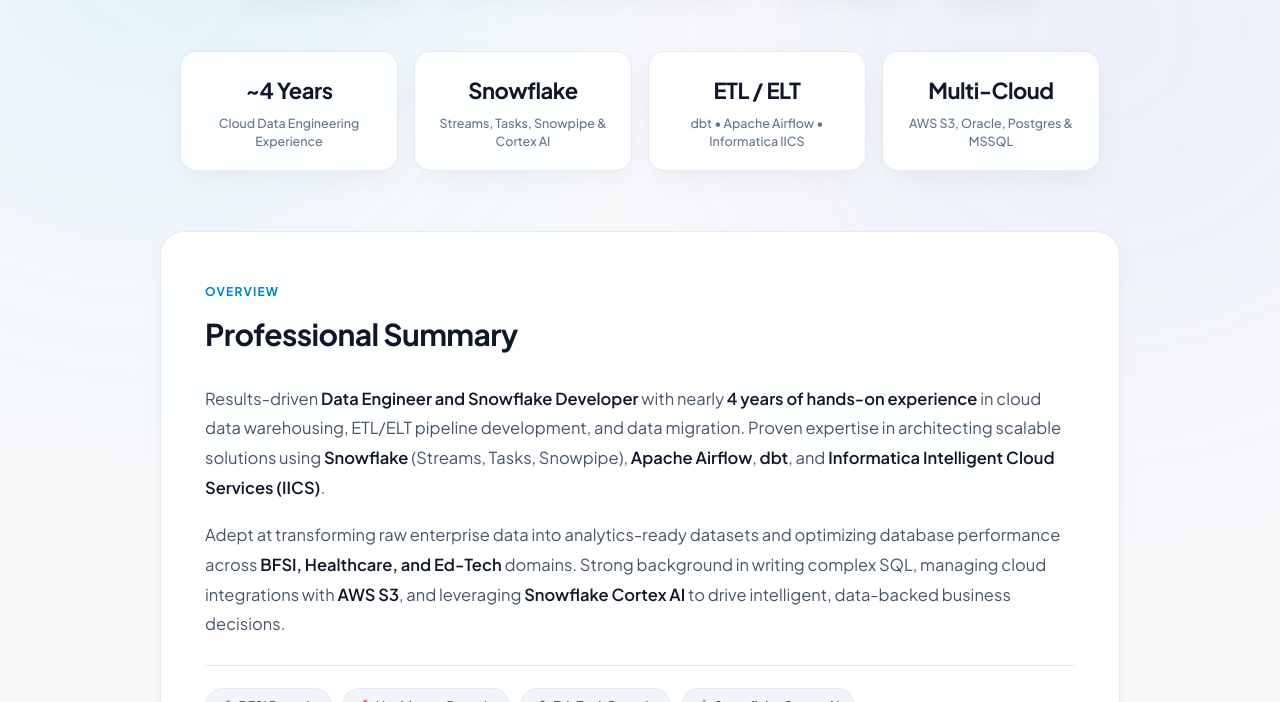
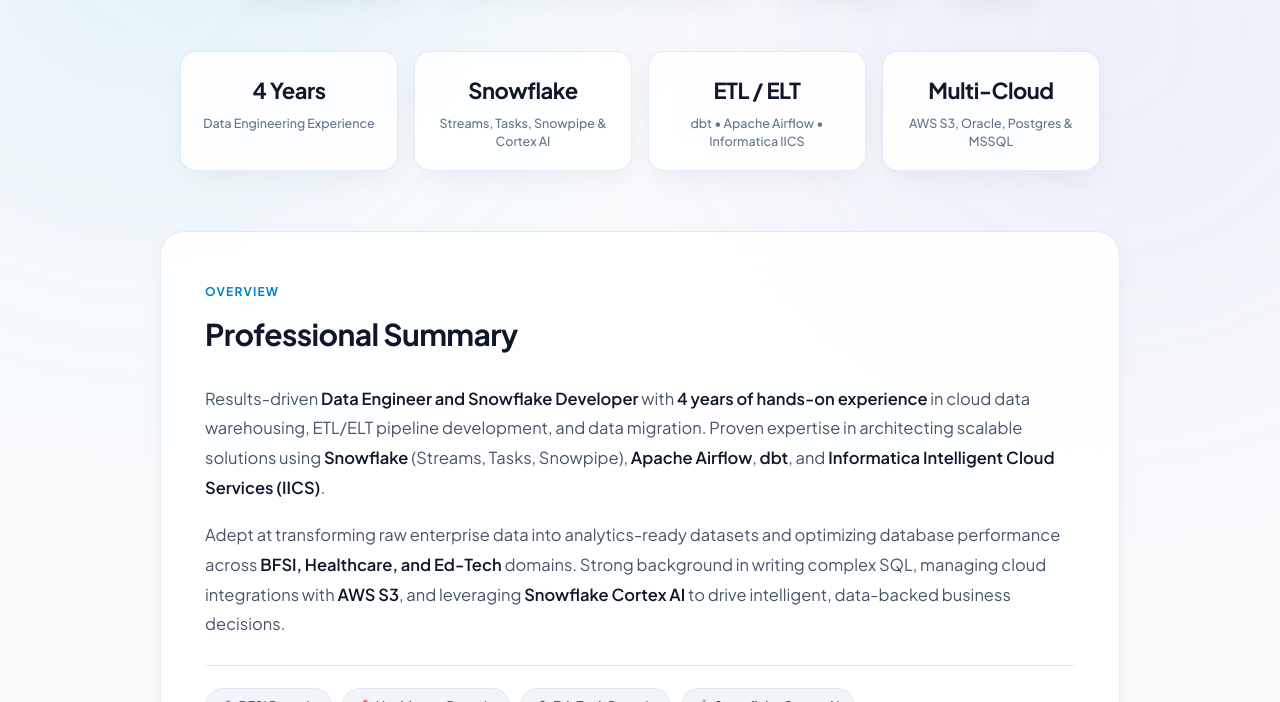
Before and after one commit to BaluMaheshwaran/portfolio, a plain HTML site: page index.html in a window 1280 px wide. Shown: the part 485-1187 px from the top of the page. Drawn offline with Linux system fonts and the light colour scheme.

Commit message:
Updated Portfolio

```diff
--- a/index.html
+++ b/index.html
@@ -5,7 +5,7 @@
     <meta charset="UTF-8" />
     <meta name="viewport" content="width=device-width, initial-scale=1.0" />
     <title>Maheshwaran B | Data Engineer &amp; Snowflake Developer</title>
-    <meta name="description" content="Portfolio of Maheshwaran B, Results-driven Data Engineer and Snowflake Developer with nearly 4 years of experience in Cloud Data Warehousing, ETL/ELT pipelines, Snowflake Cortex AI, Airflow, dbt, and IICS." />
+    <meta name="description" content="Portfolio of Maheshwaran B, Results-driven Data Engineer and Snowflake Developer with 4 years of experience in Cloud Data Warehousing, ETL/ELT pipelines, Snowflake Cortex AI, Airflow, dbt, and IICS." />
     <meta name="keywords" content="Data Engineer, Snowflake Developer, Apache Airflow, dbt, IICS, AWS S3, Snowflake Cortex AI, Python, SQL" />
 
     <!-- Google Fonts -->
@@ -98,8 +98,8 @@
             <!-- Stats / Highlights Row -->
             <div class="stats-grid">
                 <div class="stat-card">
-                    <span class="stat-value">~4 Years</span>
-                    <span class="stat-label">Cloud Data Engineering Experience</span>
+                    <span class="stat-value">4 Years</span>
+                    <span class="stat-label">Data Engineering Experience</span>
                 </div>
                 <div class="stat-card">
                     <span class="stat-value">Snowflake</span>
@@ -127,7 +127,7 @@
 
             <div class="summary-body">
                 <p>
-                    Results-driven <strong>Data Engineer and Snowflake Developer</strong> with nearly <strong>4 years of hands-on experience</strong> in cloud data warehousing, ETL/ELT pipeline development, and data migration. Proven expertise in architecting scalable solutions using <strong>Snowflake</strong> (Streams, Tasks, Snowpipe), <strong>Apache Airflow</strong>, <strong>dbt</strong>, and <strong>Informatica Intelligent Cloud Services (IICS)</strong>.
+                    Results-driven <strong>Data Engineer and Snowflake Developer</strong> with <strong>4 years of hands-on experience</strong> in cloud data warehousing, ETL/ELT pipeline development, and data migration. Proven expertise in architecting scalable solutions using <strong>Snowflake</strong> (Streams, Tasks, Snowpipe), <strong>Apache Airflow</strong>, <strong>dbt</strong>, and <strong>Informatica Intelligent Cloud Services (IICS)</strong>.
                 </p>
                 <p>
                     Adept at transforming raw enterprise data into analytics-ready datasets and optimizing database performance across <strong>BFSI, Healthcare, and Ed-Tech</strong> domains. Strong background in writing complex SQL, managing cloud integrations with <strong>AWS S3</strong>, and leveraging <strong>Snowflake Cortex AI</strong> to drive intelligent, data-backed business decisions.
```
